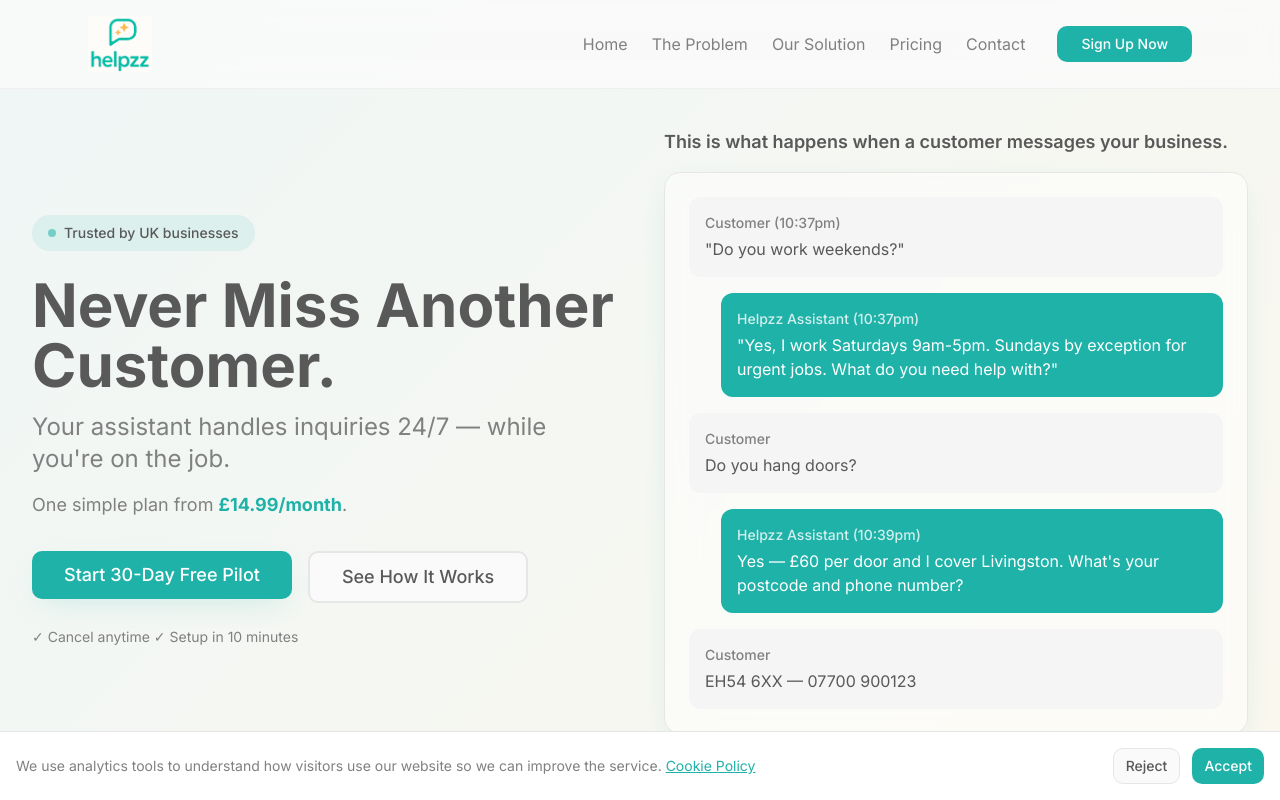
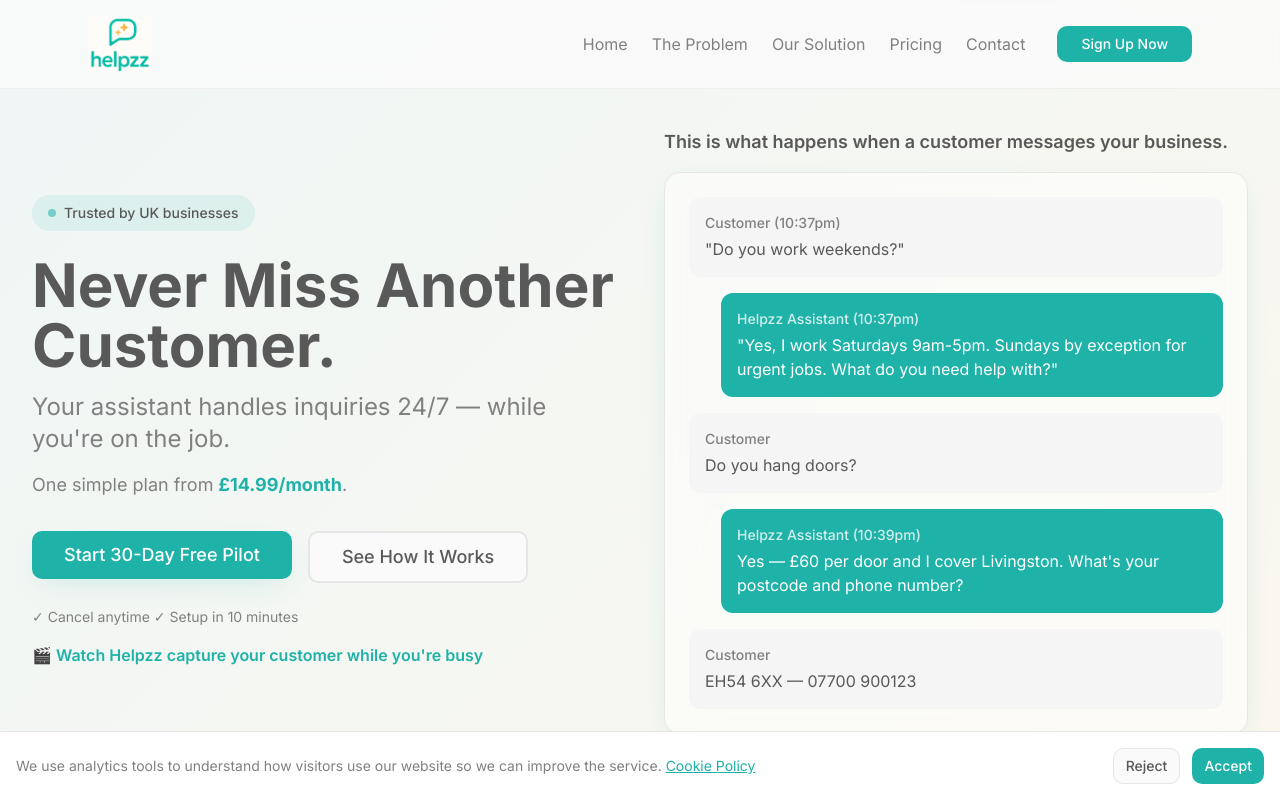
Before and after one commit to lumatra/business-gpt-boost, a React (Vite) app: page / in a window 1280 px wide. Shown: the top 800 px of the page. Built offline with nearby package versions, Linux system fonts and the light colour scheme; the HTML template or start-up script is replaced by a standard one.

Commit message:
Changes
Co-authored-by: lumatra <187043624+lumatra@users.noreply.github.com>

```diff
--- a/src/components/NewHero.tsx
+++ b/src/components/NewHero.tsx
@@ -47,6 +47,13 @@ const NewHero = () => {
             <p className="mt-6 text-sm text-muted-foreground">
               ✓ Cancel anytime  ✓ Setup in 10 minutes
             </p>
+            <a
+              href="#video"
+              onClick={(e) => { e.preventDefault(); document.getElementById("video")?.scrollIntoView({ behavior: "smooth" }); }}
+              className="inline-flex items-center gap-2 mt-4 text-primary font-semibold hover:underline"
+            >
+              🎬 Watch Helpzz capture your customer while you're busy
+            </a>
           </div>
 
           {/* Chat Preview */}
--- a/src/components/VideoSection.tsx
+++ b/src/components/VideoSection.tsx
@@ -3,7 +3,7 @@ import { Button } from "./ui/button";
 
 const VideoSection = () => {
   return (
-    <section className="py-24 bg-background">
+    <section id="video" className="py-24 bg-background">
       <div className="max-w-4xl mx-auto px-4 sm:px-6 lg:px-8">
         <div className="text-center mb-10">
           <h2 className="text-3xl md:text-4xl font-bold text-foreground mb-4">
```
